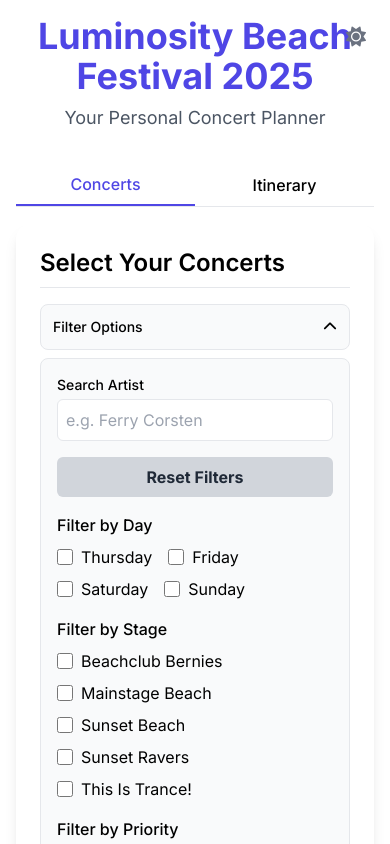
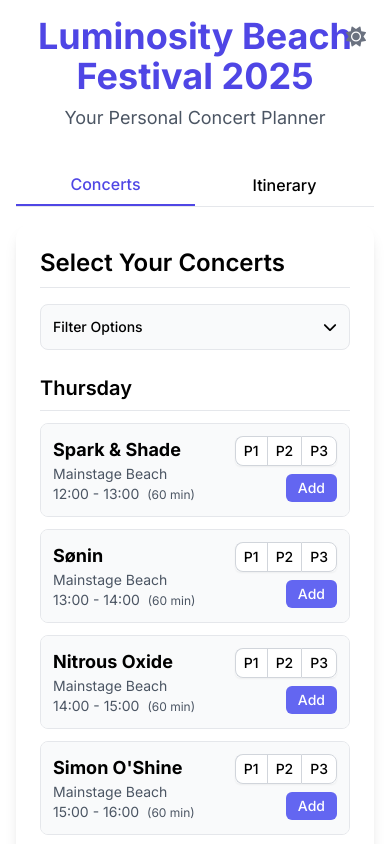
Before and after one commit to larza79/lumi2025, an Angular app in the folder frontend/: page / in a window 390 px wide. Shown: the top 844 px of the page. Built offline with nearby package versions, Linux system fonts and the light colour scheme.

Commit message:
Hide filter as default on mobile

```diff
--- a/frontend/src/app/app.component.ts
+++ b/frontend/src/app/app.component.ts
@@ -82,10 +82,11 @@ export class AppComponent implements OnInit {
     document.documentElement.classList.toggle('dark', this.isDarkMode);
     localStorage.setItem('theme', this.isDarkMode ? 'dark' : 'light');
   }
-
   checkScreenSize(): void {
     this.isMobile = window.innerWidth < 1024;
-    if (!this.isMobile) {
+    if (this.isMobile) {
+      this.showFilter = false;
+    } else {
       this.showFilter = true;
     }
   }
```
